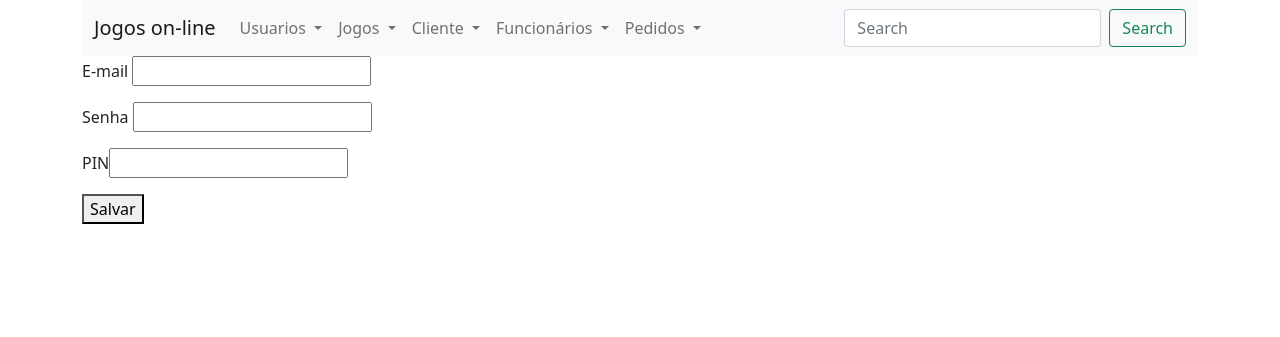
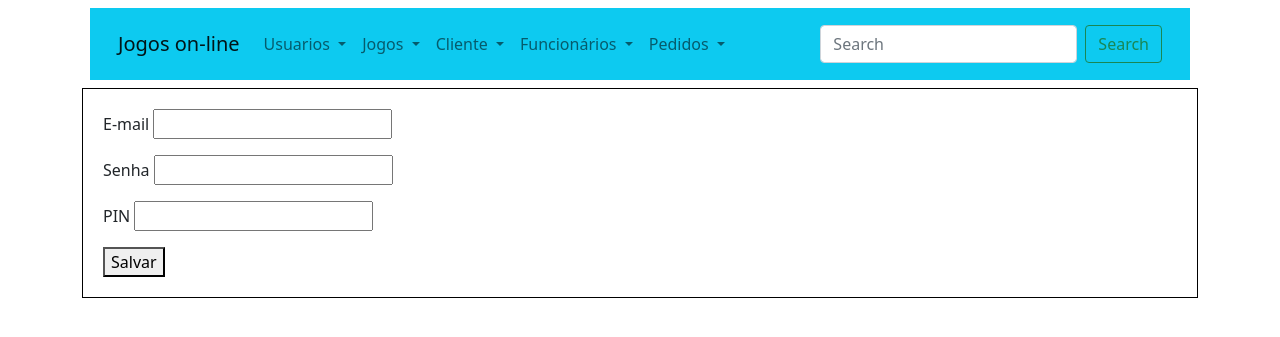
Before and after one commit to LeandroBotelho/lojagamesTI11T, a PHP site: page /cadastroUsuarios.php in a window 1280 px wide. Shown: the top 337 px of the page. Run offline with PHP 8.4, Linux system fonts and the light colour scheme.

Commit message:
Pre Funcionario

```diff
--- a/views/cadastroJogos.php
+++ b/views/cadastroJogos.php
@@ -1,7 +1,7 @@
 <?php
 include("../views/header.php");
 ?>
-    <form method="Post" action="../controllers/inserirJogos.php">
+    <form method="Post" action="../controllers/inserirJogos.php" style="border:1px solid black ; padding:20px;">
 <P>Jogo <input type="text" name="jogo"></P>
 <p>Tamanho do jogo <input type="text" name="tamanho"></p>
 <p>Preço<input type="text" name="preco"></p>
--- a/views/cadastroUsuarios.php
+++ b/views/cadastroUsuarios.php
@@ -1,12 +1,14 @@
 <?php
 include("../views/header.php");
 ?>
-    <form method="Post" action="../controllers/inserirUsuarios.php">
-<P> E-mail <input type="email" name="emailusu" required></P>
-<p> Senha <input type="password" name="senhausu" required></p>
-<p>PIN<input type="text" name="pinusu"></p>
-<button type="submit"> Salvar </button>
-    </form>
+
+<form method="Post" action="../controllers/inserirUsuarios.php" style="border:1px solid black ; padding:20px;">
+    <P> E-mail <input type="email" name="emailusu" required></P>
+    <p> Senha <input type="password" name="senhausu" required></p>
+    <p> PIN <input type="text" name="pinusu"></p>
+    <button type="submit"> Salvar </button>
+</form>
+
 <?php
 include("../views/footer.php");
 ?>
--- a/views/header.php
+++ b/views/header.php
@@ -1,5 +1,6 @@
 <!DOCTYPE html>
 <html lang="pt-br">
+
 <head>
   <meta charset="UTF-8">
   <meta http-equiv="X-UA-Compatible" content="IE=edge">
@@ -7,12 +8,13 @@
   <link href="https://cdn.jsdelivr.net/npm/bootstrap@5.1.1/dist/css/bootstrap.min.css" rel="stylesheet" integrity="sha384-F3w7mX95PdgyTmZZMECAngseQB83DfGTowi0iMjiWaeVhAn4FJkqJByhZMI3AhiU" crossorigin="anonymous">
   <title>Projeto PHP</title>
 </head>
+
 <body>
+
   <div class="container">
-
-    <nav class="navbar navbar-expand-lg navbar-light bg-light">
+    <nav class="navbar navbar-expand-lg navbar-light bg-info  p-3 m-2">
       <div class="container-fluid">
-    <a class="navbar-brand" href="#">Jogos on-line</a>
+        <a class="navbar-brand" href="index.php">Jogos on-line</a>
         <button class="navbar-toggler" type="button" data-bs-toggle="collapse" data-bs-target="#navbarSupportedContent" aria-controls="navbarSupportedContent" aria-expanded="false" aria-label="Toggle navigation">
           <span class="navbar-toggler-icon"></span>
         </button>
@@ -27,7 +29,9 @@
               <ul class="dropdown-menu" aria-labelledby="navbarDropdown">
                 <li><a class="dropdown-item" href="cadastroUsuarios.php">Cadastro do usuario</a></li>
                 <li><a class="dropdown-item" href="../views/listaTudoUsuarios.php">Visualizar usuarios</a></li>
-            <li><hr class="dropdown-divider"></li>
+                <li>
+                  <hr class="dropdown-divider">
+                </li>
                 <li><a class="dropdown-item" href="listaTudoUsuCod.php">Busca usuario por código</a></li>
               </ul>
             </li>
@@ -39,7 +43,9 @@
               <ul class="dropdown-menu" aria-labelledby="navbarDropdown">
                 <li><a class="dropdown-item" href="cadastroJogos.php">Cadastro</a></li>
                 <li><a class="dropdown-item" href="../views/listaTudoJogos.php">Visualizar Tudo</a></li>
-            <li><hr class="dropdown-divider"></li>
+                <li>
+                  <hr class="dropdown-divider">
+                </li>
                 <li><a class="dropdown-item" href="listaTudoJogosCod.php">Busca por Código</a></li>
               </ul>
             </li>
@@ -51,7 +57,9 @@
               <ul class="dropdown-menu" aria-labelledby="navbarDropdown">
                 <li><a class="dropdown-item" href="#">Cadastro</a></li>
                 <li><a class="dropdown-item" href="#">Visualizar</a></li>
-            <li><hr class="dropdown-divider"></li>
+                <li>
+                  <hr class="dropdown-divider">
+                </li>
                 <li><a class="dropdown-item" href="#">Busca por Código</a></li>
               </ul>
             </li>
@@ -62,7 +70,9 @@
               <ul class="dropdown-menu" aria-labelledby="navbarDropdown">
                 <li><a class="dropdown-item" href="#">Cadastro</a></li>
                 <li><a class="dropdown-item" href="#">Visualizar</a></li>
-            <li><hr class="dropdown-divider"></li>
+                <li>
+                  <hr class="dropdown-divider">
+                </li>
                 <li><a class="dropdown-item" href="#">Busca por Código</a></li>
               </ul>
             </li>
@@ -74,7 +84,9 @@
               <ul class="dropdown-menu" aria-labelledby="navbarDropdown">
                 <li><a class="dropdown-item" href="#">Cadastro</a></li>
                 <li><a class="dropdown-item" href="#">Visualizar</a></li>
-            <li><hr class="dropdown-divider"></li>
+                <li>
+                  <hr class="dropdown-divider">
+                </li>
                 <li><a class="dropdown-item" href="#">Busca por Código</a></li>
               </ul>
             </li>
--- a/views/index.php
+++ b/views/index.php
@@ -1,8 +1,7 @@
 <?php
 include_once("header.php");
 ?>
-<img src="img/Jogosonline.gif" width="100%">
-
+<p><img src="img/Jogosonline.gif" alt="Jogos Online" align="center" width="100%"></p>
 <?php
 include_once("footer.php");
 ?>
--- a/views/listaTudoUsuCod.php
+++ b/views/listaTudoUsuCod.php
@@ -20,9 +20,10 @@ include_once("../models/bancoUsuarios.php");
 <table class="table">
     <thead>
         <tr>
+            <th scope="col">Código</th>
             <th scope="col">E-mail</th>
             <th scope="col">Senha</th>
-            <th scope="col">Pin</th>
+            <th scope="col">PIN</th>
             <th scope="col">Deletar</th>
             <th scope="col">Alterar</th>
         </tr>
```
Lines whose indentation alone changed are shown as unchanged.
